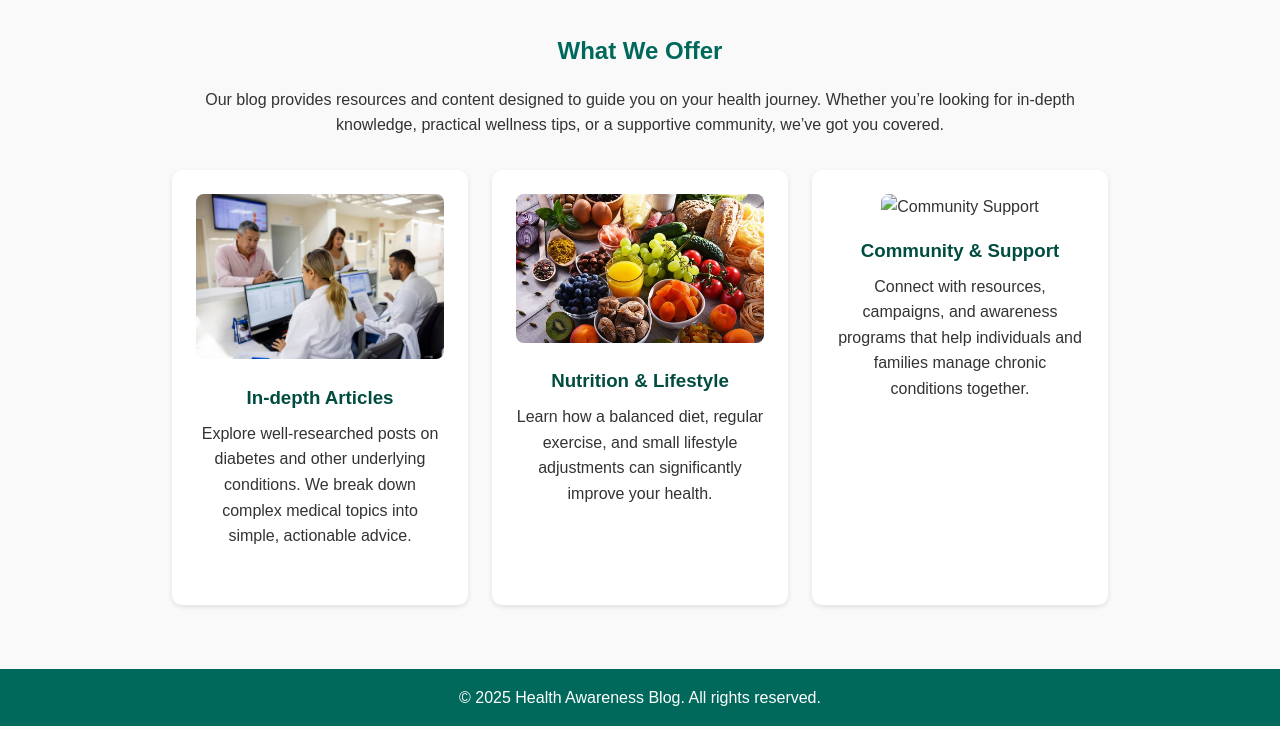
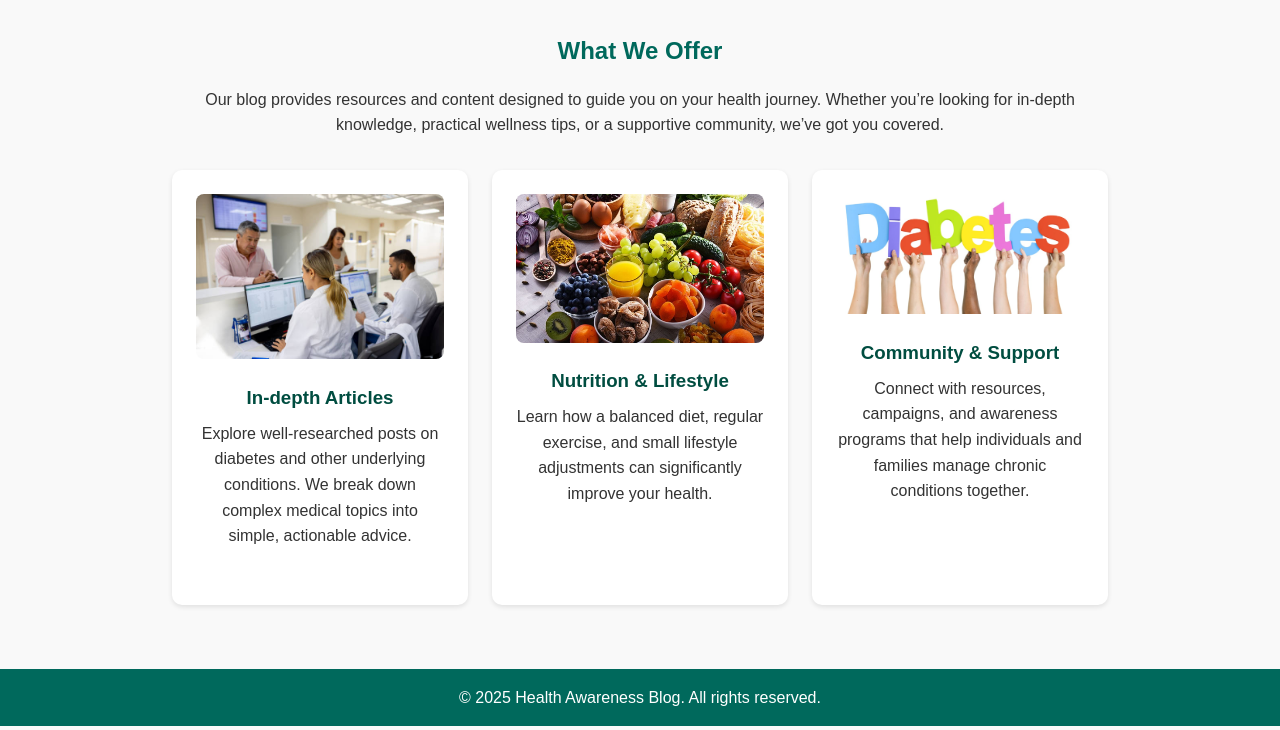
Before and after one commit to prudence1738/Week-8-final-project-Health-blog, a plain HTML site: page services.html in a window 1280 px wide. Shown: the part 70-800 px from the top of the page. Drawn offline with Linux system fonts and the light colour scheme; files that its build step writes are made by us from their sources.

Commit message:
Update services.html

```diff
--- a/services.html
+++ b/services.html
@@ -47,7 +47,7 @@
       </div>
 
       <div class="card">
-        <img src="images/community.jpg" alt="Community Support" class="card-img">
+        <img src="images/community.jpg.jpg" alt="Community Support" class="card-img">
         <h3>Community & Support</h3>
         <p>
           Connect with resources, campaigns, and awareness programs that help individuals and families manage chronic conditions together.
```
